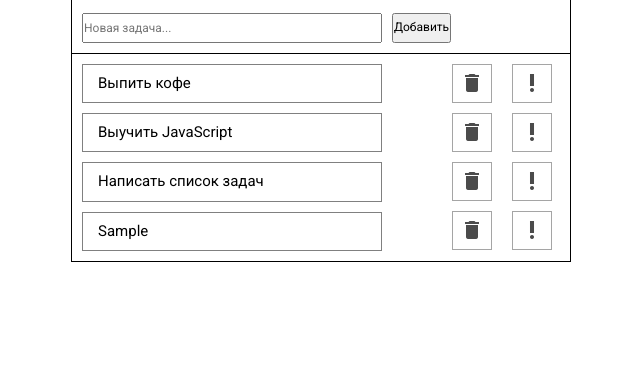
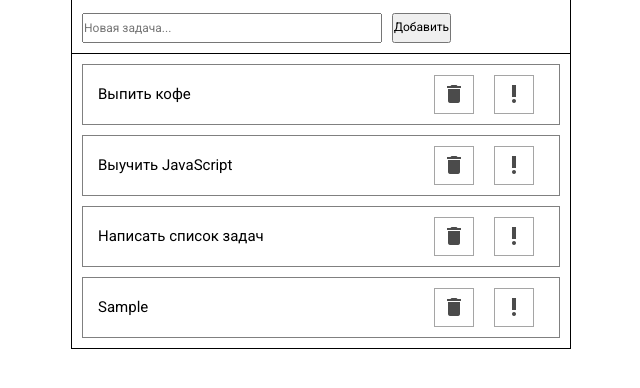
Before and after one commit to AlexR0v/todo-list-js, a website built with webpack: page src/index.html in a window 1280 px wide. Both pictures are taken after typing "Sample" into the empty fields and a click on the button "Добавить". Shown: the part 148-536 px from the top of the page, without its empty margins (319-959 px from the left). Built offline with nearby package versions, Linux system fonts and the light colour scheme.

Commit message:
change all

```diff
--- a/src/components/addTask.js
+++ b/src/components/addTask.js
@@ -1,52 +1,50 @@
 const addTask = () => {
 
-	const deleteTask = document.getElementById('delete');
-	const importantTask = document.getElementById('important');
-	const inputText = document.getElementById('input');
-	const input = document.querySelector('.task');
-	const listTask = document.querySelector('.todo-list');
+	const input = document.querySelector('input');
+	const todoList = document.querySelector('.todo-list');
 	const button = document.querySelector('.btn');
 	const title = document.querySelector('h1');
 
 	input.addEventListener('keydown' , addTask);
-	button.addEventListener('click' , addTask);
+	button.addEventListener('click', addTask)
 
 	function addTask(event){
-		if(event.key === 'Enter' || event.which === 1 && inputText.value){
+		if(event.key === 'Enter' || event.which === 1 && input.value.length > 3){
+			const task = document.createElement('li');
+			task.textContent = input.value;
+			task.classList.add('list-task');
+			todoList.appendChild(task)
 
-			//добавляем новую задачу
-			const newTask = document.createElement('li');
-			listTask.appendChild(newTask);
-			newTask.textContent = inputText.value;
-			newTask.classList.add('list-task');
-			newTask.style.textDecoration = 'none';
+			const buttonsTask = document.createElement('ul');
+			buttonsTask.classList.add('buttons');
+			task.appendChild(buttonsTask);
 
-			//добавляем кнопку удалить
-			const newDelete = document.createElement('li');
-			deleteTask.appendChild(newDelete);
-			newDelete.classList.add('delete' , 'material-icons');
-			newDelete.textContent = 'delete';
+			const del = document.createElement('li');
+			del.textContent = 'delete';
+			del.classList.add('delete', 'material-icons');
+			buttonsTask.appendChild(del);
 
-			const newImportant = document.createElement('li');
-			importantTask.appendChild(newImportant);
-			newImportant.classList.add('important' , 'material-icons');
-			newImportant.textContent = 'priority_high';
+			const imp = document.createElement('li');
+			imp.textContent = 'priority_high';
+			imp.classList.add('important', 'material-icons');
+			buttonsTask.appendChild(imp);
 
-			inputText.value = '';
-		}else{
-			const errorText = document.createElement('span');
-			errorText.style.cssText = 'color: red; ' +
-				'position: absolute; ' +
-				'left: 40%; font-size: 15px; z-index: 5; top: 26%';
-			errorText.textContent = 'Введите задачу!';
-			title.appendChild(errorText);
+			input.value = '';
+		} else if(input.value.length < 1){
+			const error = document.createElement('span');
+			error.textContent = 'Введите задачу';
+			error.style.cssText = 'color: red; position: absolute; left: 40%; top: 26%; font-size: 15px; z-index: 5;';
+			title.appendChild(error);
 
-			setTimeout(() => {
-				errorText.remove();
-			} , 1000);
+			setTimeout(() =>{
+				error.remove()
+			}, 1000)
 		}
+	}
 
-	}
+
+
+
 
 };
 export default addTask;
--- a/src/components/changeTask.js
+++ b/src/components/changeTask.js
@@ -1,22 +1,25 @@
 const changeTask = () => {
 
-	const todoList = document.querySelector('.list-item');
+	const todoList = document.querySelector('.todo-list');
 
-	todoList.addEventListener('dblclick', evt=>{
-		const task = evt.target;
-		if(task.className === 'list-task' ){
+	todoList.addEventListener('click', evt=>{
+		evt.preventDefault();
+		let task = evt.target.parentElement.parentElement;
+		if(evt.target.className ==='delete material-icons'){
 			task.style.textDecoration = 'line-through';
 			task.style.opacity = '0.5';
+			task.style.color = 'black';
+
 		}
-	})
-
-	// todoList.addEventListener('dblclick', evt =>{
-	// 	const task = evt.target;
-	// 	if(task.style.textDecoration === 'line-through'){
-	// 		task.style.textDecoration = 'none';
-	// 		task.style.opacity = '1';
+	});
+//TODO доделать это условие
+	// todoList.addEventListener('click', evt=> {
+	// 	evt.preventDefault();
+	// 	let task = evt.target.parentElement.parentElement;
+	// 	if(task.//??? && evt.target.className === 'delete material-icons'){
+	// 		task.remove();
+	//
 	// 	}
-	// })
-
+	// });
 };
 export default changeTask;
--- a/src/components/importantTask.js
+++ b/src/components/importantTask.js
@@ -4,26 +4,25 @@ const importantTask = () => {
 	но как решить по другому я пока не придумал.
 	Если будут добавлять события, то этот код работать не будет... ушел думать...*/
 
-	const todoList = document.querySelector('.list-item');
+	const todoList = document.querySelector('.todo-list');
 
 	todoList.addEventListener('click', evt=>{
-		const task = evt.target;
-		let a = evt.target.parentNode.parentNode.firstElementChild.children[0]; //путь к элементу списка
-		let a1 = evt.target.parentNode.parentNode.firstElementChild.children[1];
-		let a2 = evt.target.parentNode.parentNode.firstElementChild.children[2];
-		let b = evt.target.parentNode.children[0]//путь к кнопке
-		let b1 = evt.target.parentNode.children[1]
-		let b2 = evt.target.parentNode.children[2]
-		if(task == b){ //если нажатая кнопка совпадает с элементов, то action
-			a.style.color = 'red'
-		} else if(task == b1){
-			a1.style.color = 'red'
-		} else if(task == b2){
-			a2.style.color = 'red'
+		evt.preventDefault();
+		let task = evt.target.parentElement.parentElement;
+		if(task.style.textDecoration === 'line-through'){
+			task.style.color = 'black';
+			task.style.fontWeight = 'normal';
+			task.style.textDecoration = 'none';
+			task.style.opacity = '1';
+
+		} else if(evt.target.className ==='important material-icons'){
+			task.style.color = 'red';
+			task.style.fontWeight = 'bold'
+		} else if(task.style.textDecoration === 'none'){
+			task.style.fontWeight = 'normal';
+			task.style.opacity = '1';
+
 		}
 	})
-
-
-
 };
 export default importantTask;
--- a/src/index.html
+++ b/src/index.html
@@ -25,19 +25,24 @@
 <div class="list">
 	<div class="list-item">
 		<ul id="todo-list" class="todo-list">
-			<li class="list-task">Выпить кофе</li>
-			<li class="list-task">Выучить JavaScript</li>
-			<li class="list-task">Написать список задач</li>
-		</ul>
-		<ul id="delete" class="todo-list">
-			<li class="delete material-icons">delete</li>
-			<li class="delete material-icons">delete</li>
-			<li class="delete material-icons">delete</li>
-		</ul>
-		<ul id="important" class="todo-list">
-			<li class="important material-icons">priority_high</li>
-			<li class="important material-icons">priority_high</li>
-			<li class="important material-icons">priority_high</li>
+			<li datatype="delete" class="list-task">Выпить кофе
+				<ul class="buttons">
+					<li class="delete material-icons">delete</li>
+					<li class="important material-icons">priority_high</li>
+				</ul>
+			</li>
+			<li class="list-task">Выучить JavaScript
+				<ul class="buttons">
+					<li class="delete material-icons">delete</li>
+					<li class="important material-icons">priority_high</li>
+				</ul>
+			</li>
+			<li class="list-task">Написать список задач
+				<ul class="buttons">
+					<li class="delete material-icons">delete</li>
+					<li class="important material-icons">priority_high</li>
+				</ul>
+			</li>
 		</ul>
 	</div>
 </div>
--- a/src/scss/list.scss
+++ b/src/scss/list.scss
@@ -11,15 +11,22 @@
 
     .todo-list {
       list-style: none;
+      width: 100%;
 
       .list-task {
-        width: 300px;
+        display: flex;
+        justify-content: space-between;
+        align-items: center;
         border: 1px solid gray;
-        padding: 10px 0 10px 15px;
+        padding: 0 15px 0 15px;
         margin: 10px;
         font-size: 15px;
         color: #000;
         cursor: move;
+      }
+      .buttons{
+        display: flex;
+        justify-content: right;
       }
 
       .delete {
@@ -32,7 +39,7 @@
         font-size: 24px;
         cursor: pointer;
         opacity: 0.7;
-        margin: 10px 10px 10px 60px;
+        margin: 10px;
       }
 
       .important {
```
Also changed, not shown: src/css/index.css, src/css/list.css, 2 other files.
